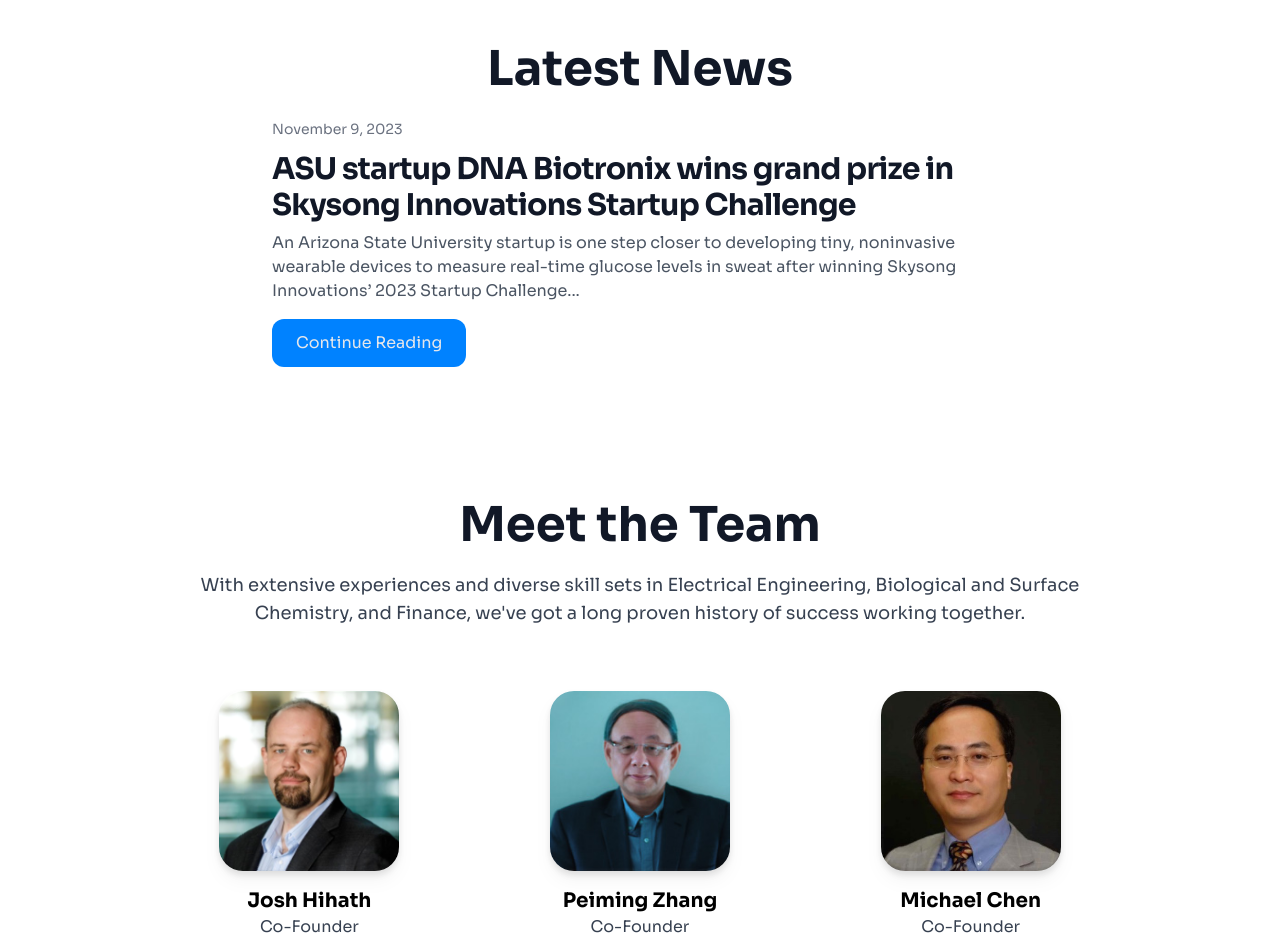
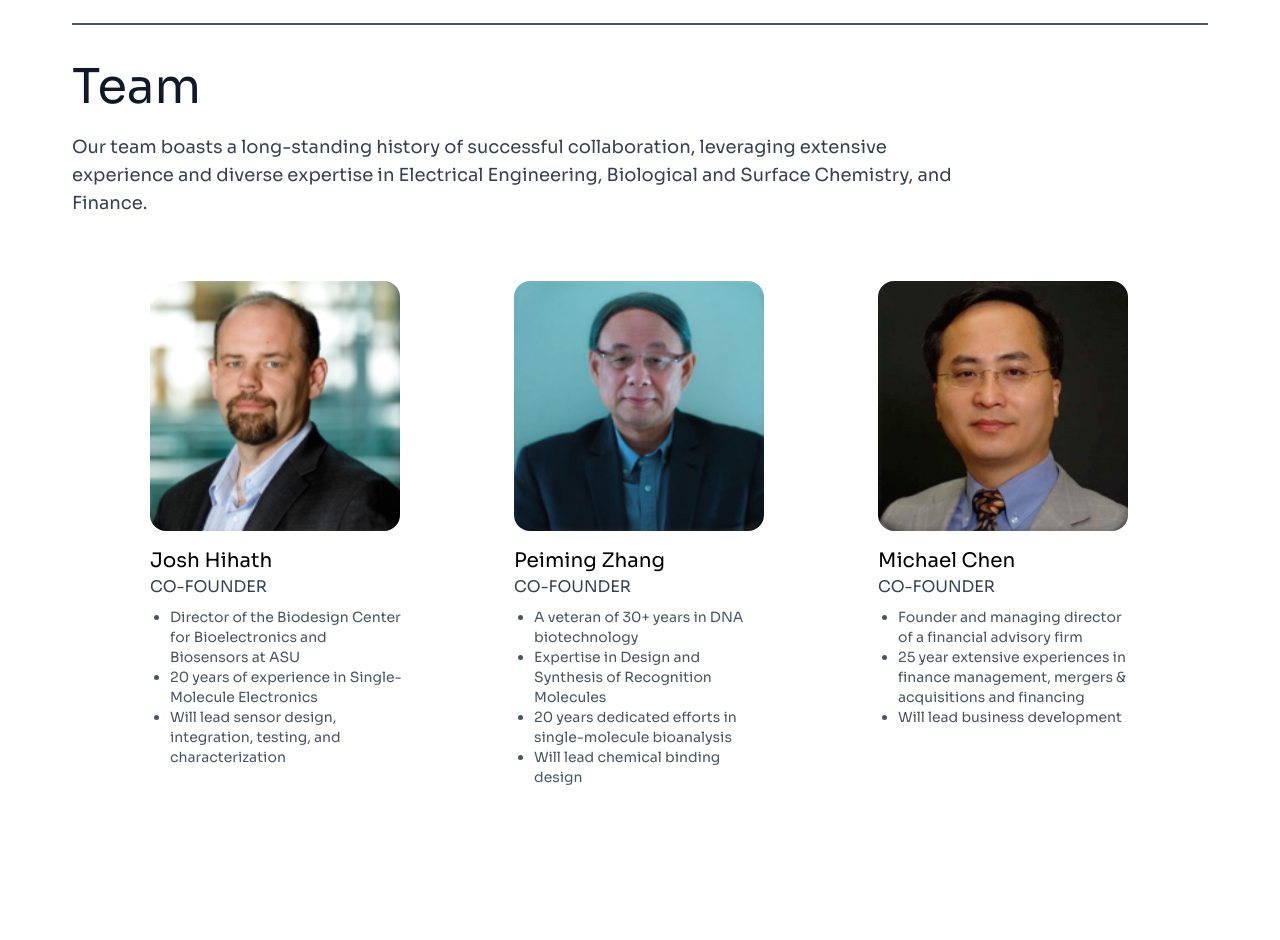
Before and after one commit to ericcxie/dnabiotronix-web, a Next.js app: page / in a window 1280 px wide. Shown: the part 1040-1980 px from the top of the page. Built offline with nearby package versions, Linux system fonts and the light colour scheme.

Commit message:
Add team section

```diff
--- /dev/null
+++ b/components/common/Header.tsx
@@ -0,0 +1,16 @@
+import React from "react";
+
+interface DividerWithTextProps {
+  text: string;
+}
+
+const SectionHeader: React.FC<DividerWithTextProps> = ({ text }) => {
+  return (
+    <div>
+      <h1 className="text-gray-600 uppercase">{text}</h1>
+      <hr className="mb-8 mt-6 h-0.5 border-t-0 bg-gray-600 opacity-100" />
+    </div>
+  );
+};
+
+export default SectionHeader;
--- a/components/sections/Team.tsx
+++ b/components/sections/Team.tsx
@@ -1,41 +1,40 @@
 import React from "react";
 import teamMembers from "../data/teamMembers";
+import SectionHeader from "../common/Header";
 
 const Team: React.FC = () => {
   return (
     <div className="container mx-auto px-4 py-8">
-      <div className="text-center mb-12 ">
-        <h1 className="text-5xl font-extrabold leading-tight text-gray-900 mb-4">
-          Meet the Team
-        </h1>
-        <div className="mx-auto max-w-4xl">
-          <p className="text-gray-700 text-lg font-light">
-            With extensive experiences and diverse skill sets in Electrical
-            Engineering, Biological and Surface Chemistry, and Finance, we've
-            got a long proven history of success working together.
+      <SectionHeader text="Behind The Idea" />
+      <div className="text-start mb-12 ">
+        <h1 className="text-5xl leading-tight text-gray-900 mb-4">Team</h1>
+        <div className="max-w-4xl">
+          <p className="text-gray-700 text-md md:text-lg">
+            Our team boasts a long-standing history of successful collaboration,
+            leveraging extensive experience and diverse expertise in Electrical
+            Engineering, Biological and Surface Chemistry, and Finance.
           </p>
         </div>
       </div>
 
       <div className="flex flex-wrap justify-center">
         {teamMembers.map((member) => (
-          <div key={member.name} className="p-4 md:w-1/2 lg:w-1/3">
-            <div className="flex flex-col items-center">
+          <div key={member.name} className="p-4 md:w-1/3 lg:w-1/4 md:mx-10">
+            <div className="flex flex-col items-center md:items-start">
               <img
                 src={member.image}
                 alt={member.name}
-                width={180}
-                className="rounded-3xl drop-shadow-lg transition-shadow duration-300"
+                className="w-[200px] md:w-[250px] rounded-2xl"
               />
-              <h2 className="text-xl text-black font-bold mt-4">
-                {member.name}
-              </h2>
-              <p className="text-gray-700">{member.title}</p>
-              <div className="text-gray-600 text-sm text-center mt-2 max-w-xs mx-auto">
+              <h2 className="text-xl text-black mt-4">{member.name}</h2>
+              <p className="text-gray-700 uppercase">{member.title}</p>
+              <ul className="text-left list-disc pl-5 mt-2">
                 {member.description.split("\n").map((line, i) => (
-                  <p key={i}>{line}</p>
+                  <li key={i} className="text-gray-600 text-sm">
+                    {line}
+                  </li>
                 ))}
-              </div>
+              </ul>
             </div>
           </div>
         ))}
--- a/pages/index.tsx
+++ b/pages/index.tsx
@@ -12,11 +12,11 @@
     <div className="bg-white flex flex-col min-h-screen font-sora">
       <Navbar />
       <Hero />
-      <main className="flex-grow px-10 md:px-32">
+      <main className="flex-grow mx-4 md:px-10">
         <About />
         <Technology />
+        <Team />
         <News />
-        <Team />
         <Connect />
       </main>
       <Footer />
```
